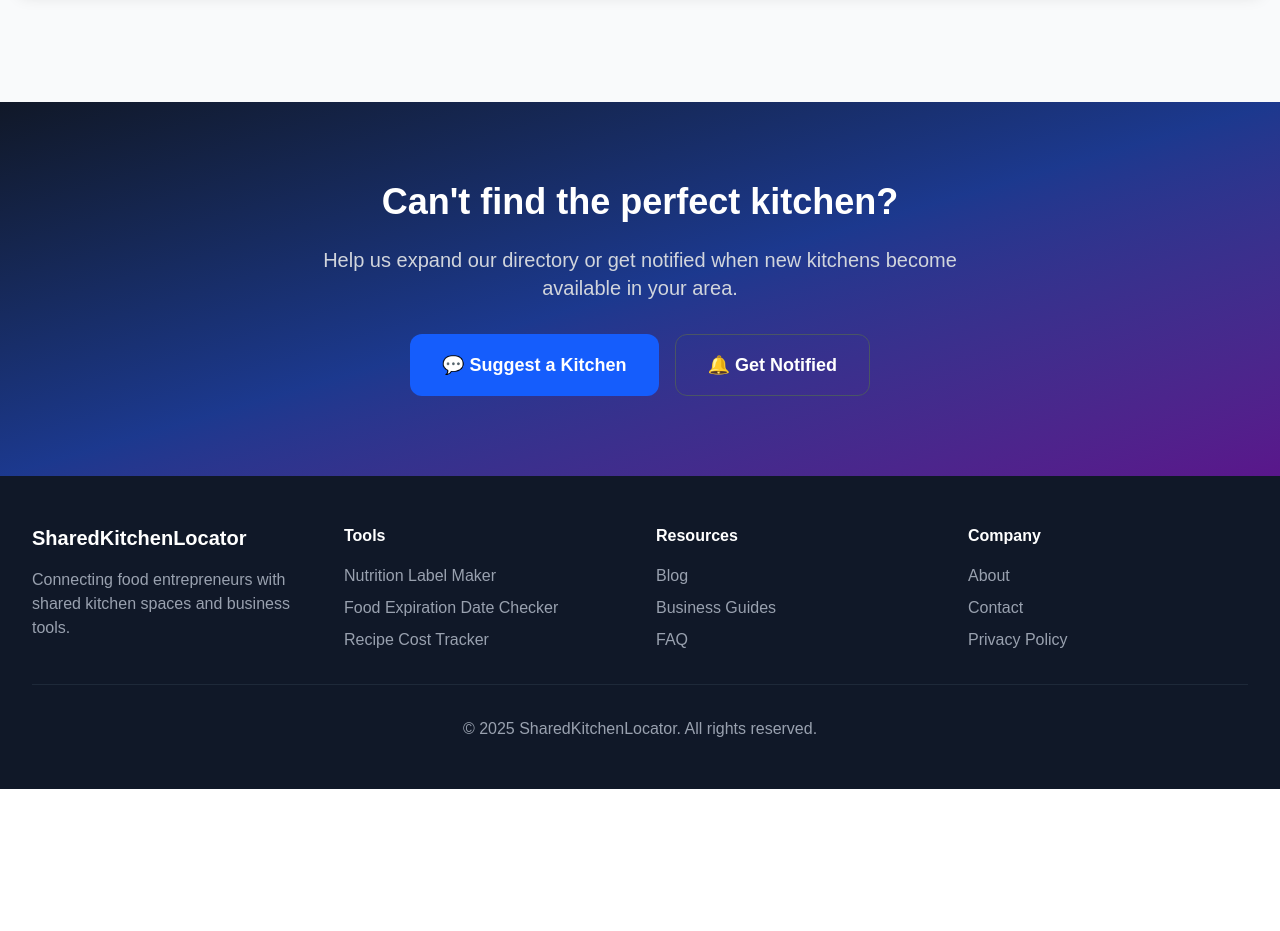
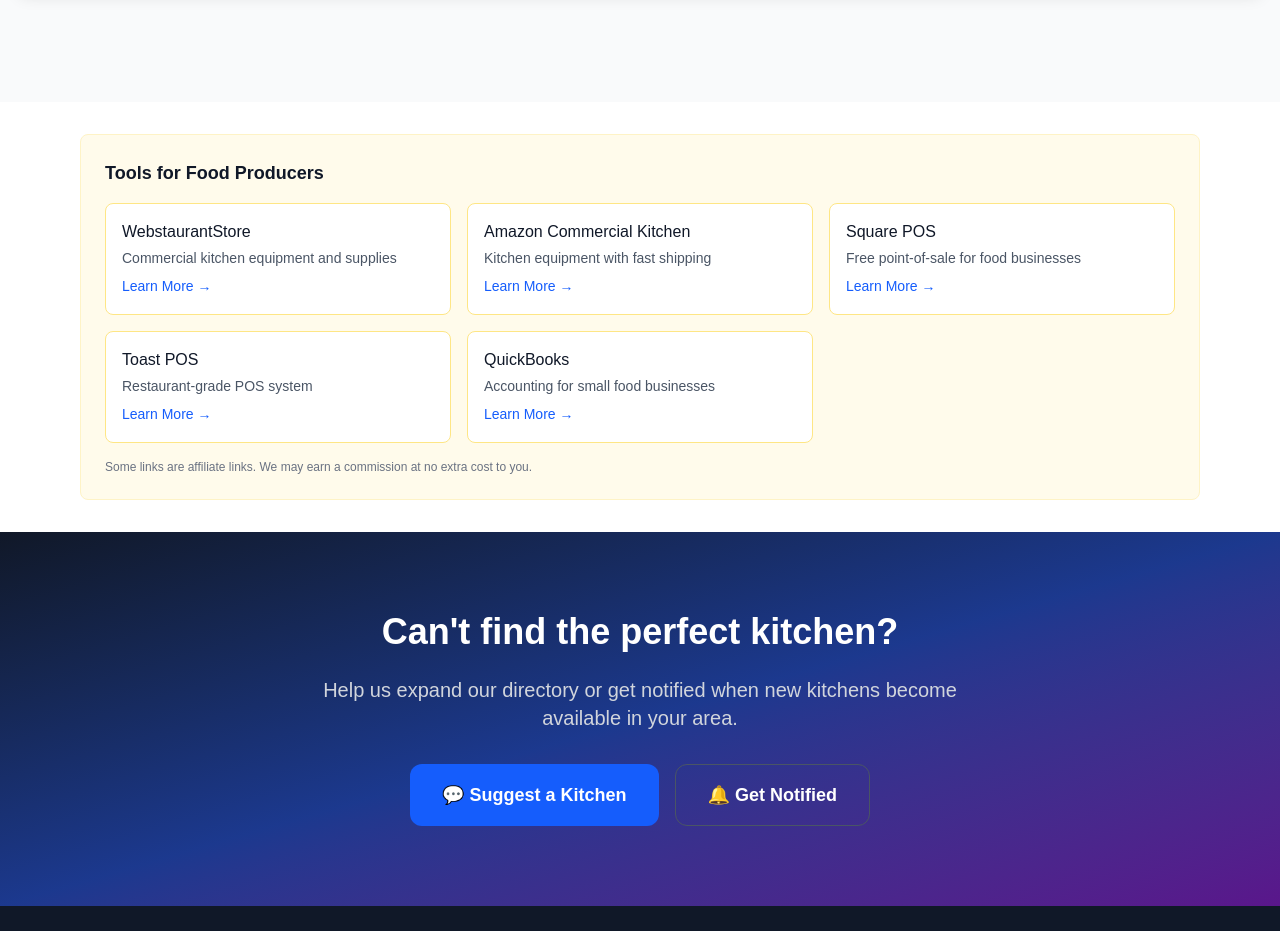
Before and after one commit to kgb4000/shared-commercial-kitchen, a Next.js app: page /resources/nutrition-label-maker in a window 1280 px wide. Shown: the part 2340-3271 px from the top of the page. Before the commit the page ends 3129 px from the top, so only its background shows below. Built offline with nearby package versions, Linux system fonts and the light colour scheme.

Commit message:
feat: add affiliate links to all resource pages

```diff
--- a/app/resources/food-expiration-date-checker/page.js
+++ b/app/resources/food-expiration-date-checker/page.js
@@ -1,6 +1,7 @@
 'use client'
 
 import { useEffect, useState } from 'react'
+import AffiliateLinks from '@/component/AffiliateLinks'
 import {
   Search,
   Clock,
@@ -806,6 +807,12 @@
           )}
         </div>
 
+        <AffiliateLinks
+          categories={['certifications', 'insurance']}
+          title="Food Safety Resources"
+          columns={2}
+        />
+
         <div className="mt-12 text-center text-sm text-gray-500 border-t pt-8">
           <p>
             {error
--- a/app/resources/nutrition-label-maker/page.js
+++ b/app/resources/nutrition-label-maker/page.js
@@ -1,4 +1,5 @@
 import NutritionLabelMaker from '@/component/NutritionLabelMaker'
+import AffiliateLinks from '@/component/AffiliateLinks'
 
 export const metadata = {
   title: 'Nutrition Label Maker | English & Spanish | FDA Compliant',
@@ -18,5 +19,15 @@
 }
 
 export default function Page() {
-  return <NutritionLabelMaker />
+  return (
+    <>
+      <NutritionLabelMaker />
+      <div className="max-w-6xl mx-auto px-4">
+        <AffiliateLinks
+          categories={['equipment', 'software']}
+          title="Tools for Food Producers"
+        />
+      </div>
+    </>
+  )
 }
--- a/app/resources/recipe-cost-tracker/page.js
+++ b/app/resources/recipe-cost-tracker/page.js
@@ -1,6 +1,7 @@
 'use client'
 
 import React, { useState, useEffect } from 'react'
+import AffiliateLinks from '@/component/AffiliateLinks'
 import {
   Plus,
   Trash2,
@@ -1422,6 +1423,11 @@
             </div>
           </div>
         </div>
+        <AffiliateLinks
+          categories={['software']}
+          title="Tools for Managing Your Food Business"
+          columns={3}
+        />
       </div>
     </div>
   )
```
